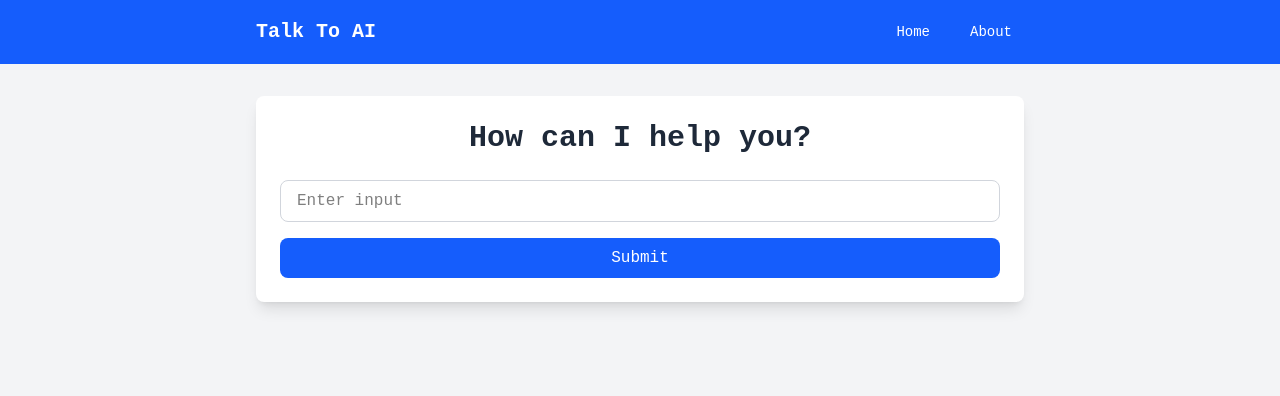
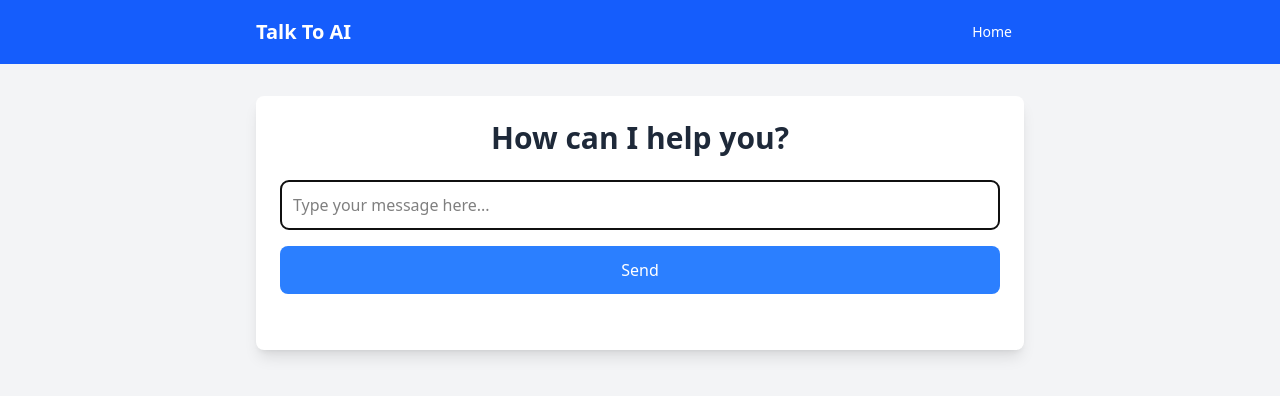
Before and after one commit to Mohamedibrahimfe/talk-to-ai, a React (Vite) app in the folder vite-project/: page / in a window 1280 px wide. Shown: the top 396 px of the page. Built offline with nearby package versions, Linux system fonts and the light colour scheme; no server answers.

Commit message:
all works with ai chatbot

```diff
--- a/vite-project/package.json
+++ b/vite-project/package.json
@@ -10,11 +10,14 @@
     "preview": "vite preview"
   },
   "dependencies": {
+    "@google/generative-ai": "^0.21.0",
     "@tailwindcss/vite": "^4.0.1",
     "axios": "^1.7.9",
+    "openai": "^4.83.0",
     "react": "^18.3.1",
     "react-dom": "^18.3.1",
-    "tailwindcss": "^4.0.1"
+    "tailwindcss": "^4.0.1",
+    "typewriter-effect": "^2.21.0"
   },
   "devDependencies": {
     "@eslint/js": "^9.17.0",
--- a/vite-project/src/App.jsx
+++ b/vite-project/src/App.jsx
@@ -1,8 +1,8 @@
 import Navbar from "./components/Navbar";
-import React from 'react'
 import UiComponent from "./components/UiComponent";
+import React from "react";
+function App() {
 
-function App() {
   return (
     <div className="max-h-screen overflow-y-scroll bg-gray-100">
       <Navbar />
--- a/vite-project/src/components/Navbar.jsx
+++ b/vite-project/src/components/Navbar.jsx
@@ -3,7 +3,7 @@ import React, { useState } from "react";
 export default function Navbar() {
     const [isOpen, setIsOpen] = useState(false);
   return (
-    <nav className="bg-blue-600 shadow-lg">
+    <nav className="bg-blue-600 shadow-lg px-6 md:px-0">
       <div className="max-w-3xl mx-auto ">
         <div className="flex justify-between items-center h-16">
           {/* Logo or Brand Name */}
@@ -21,12 +21,7 @@ export default function Navbar() {
             >
               Home
             </a>
-            <a
-              href="/"
-              className="text-white hover:bg-blue-700 px-3 py-2 rounded-md text-sm font-medium transition duration-200"
-            >
-              About
-            </a>
+
 
           </div>
 
--- a/vite-project/src/components/UiComponent.jsx
+++ b/vite-project/src/components/UiComponent.jsx
@@ -1,19 +1,54 @@
-import React, { useState } from "react";
-import fetchDataFromDeepSeek from "./fetchDataFromDeepSeek";
+import React, { useState, useEffect, useCallback } from "react";
+import fetchDataFromAi from "./fetchDataFromAi";
+import TypeWriter from "typewriter-effect";
 
 const UiComponent = () => {
   const [input, setInput] = useState("");
-  const [response, setResponse] = useState(null);
+  const [loading, setLoading] = useState(false);
+  const [error, setError] = useState("");
+  const [messageHistory, setMessageHistory] = useState([]);
 
-  const handleSubmit = async (e) => {
-    e.preventDefault();
-    try {
-      const data = await fetchDataFromDeepSeek(input);
-      setResponse(data);
-    } catch (error) {
-      console.error("Error:", error);
+  // Load messages from localStorage on component mount
+  useEffect(() => {
+    const savedMessages = localStorage.getItem("chatHistory");
+    if (savedMessages) {
+      setMessageHistory(JSON.parse(savedMessages));
     }
-  };
+  }, []);
+
+  // Save messages to localStorage whenever messageHistory changes
+  useEffect(() => {
+    localStorage.setItem("chatHistory", JSON.stringify(messageHistory));
+  }, [messageHistory]);
+
+  const handleSubmit = useCallback(
+    async (e) => {
+      e.preventDefault();
+      if (!input.trim() || loading) return; // Prevent empty submissions or multiple submissions
+
+      setLoading(true);
+      setError("");
+
+      try {
+        const response = await fetchDataFromAi(input);
+        const newMessage = {
+          userInput: input,
+          aiResponse: response,
+          timestamp: new Date().toISOString(),
+        };
+
+        setMessageHistory((prevHistory) => [...prevHistory, newMessage]);
+        setInput("");
+      } catch (error) {
+        setError(
+          error.message || "An error occurred while fetching the response."
+        );
+      } finally {
+        setLoading(false);
+      }
+    },
+    [input, loading]
+  );
 
   return (
     <div className="min-h-screen bg-gray-100 py-8 px-4 sm:px-6 lg:px-8">
@@ -21,30 +56,65 @@ const UiComponent = () => {
         <h1 className="text-3xl font-bold text-center text-gray-800 mb-6">
           How can I help you?
         </h1>
-        <form onSubmit={handleSubmit} className="space-y-4">
+
+        {/* Input Form */}
+        <form onSubmit={handleSubmit} className="mb-4">
           <input
             type="text"
             value={input}
             onChange={(e) => setInput(e.target.value)}
-            placeholder="Enter input"
-            className="w-full px-4 py-2 border border-gray-300 rounded-lg focus:outline-none focus:ring-2 focus:ring-blue-500 focus:border-transparent"
+            className="w-full p-3 border border-gray-300 rounded-lg mb-4"
+            placeholder="Type your message here..."
+            required
+            autoFocus
+            disabled={loading}
           />
           <button
             type="submit"
-            className="w-full bg-blue-600 hover:bg-blue-700 text-white py-2 px-4 rounded-lg hover:bg-blue-600 transition duration-200 focus:outline-none focus:ring-2 focus:ring-blue-500 focus:ring-offset-2"
+            className="w-full bg-blue-500 text-white p-3 rounded-lg hover:bg-blue-600 transition-colors"
+            disabled={loading}
           >
-            Submit
+            {loading ? "Sending..." : "Send"}
           </button>
         </form>
-        {response && (
-          <div className="mt-8 p-6 bg-gray-50 rounded-lg shadow transition duration-200">
-            <h2 className="text-xl font-semibold text-gray-700 mb-4">
-              Ai:
-            </h2>
-            <pre className="bg-gray-600 text-white p-4 rounded-lg overflow-x-auto">
-              <code>{JSON.stringify(response, null, 2)}</code>
-            </pre>
+
+        {/* Error Display */}
+        {error && (
+          <div className="mb-4 p-3 bg-red-100 text-red-700 rounded-lg">
+            <p>{error}</p>
           </div>
+        )}
+
+        {/* Message History Section */}
+        <div className="mb-8 space-y-4">
+          {messageHistory.map((message, index) => (
+            <div key={index} className="border-b pb-4">
+              <div className="bg-gray-50 py-4 rounded-lg mb-2">
+                <p className="text-gray-600">
+                  <p className="font-semibold text-gray-700 inline-block">You:</p>
+                  {" "}{message.userInput}
+                </p>
+              </div>
+              <div className="bg-gray-600 text-white p-4 rounded-lg">
+                <TypeWriter
+                  onInit={(typewriter) => {
+                    typewriter.typeString(message.aiResponse).start();
+                  }}
+                  options={{
+                    delay: 20,
+                    cursor: "",
+                  }}
+                />
+              </div>
+            </div>
+          ))}
+        </div>
+
+        {/* Loading Indicator */}
+        {loading && (
+          <p className="flex items-center justify-center text-gray-800">
+            Loading...
+          </p>
         )}
       </div>
     </div>
--- /dev/null
+++ b/vite-project/src/components/fetchDataFromAi.js
@@ -0,0 +1,13 @@
+import { GoogleGenerativeAI } from "@google/generative-ai";
+import React from "react";
+const fetchDataFromAi = async (input) => {
+  const genAI = new GoogleGenerativeAI(
+    import.meta.env.VITE_API_URL
+  );
+  const model = genAI.getGenerativeModel({ model: "gemini-1.5-flash" });
+
+  const prompt = input;
+  const result = await model.generateContent(prompt);
+  return result.response.text();
+};
+export default fetchDataFromAi;
--- a/vite-project/src/components/fetchDataFromDeepSeek.jsx
+++ /dev/null
@@ -1,28 +0,0 @@
-import axios from 'axios';
-
-const DEEPSEEK_API_URL = 'https://api.deepseek.com/v1/chat/completions'; // Replace with the actual API endpoint
-const API_KEY = import.meta.env.REACT_APP_DEEPSEEK_API_KEY;
-
-export const fetchDataFromDeepSeek = async (inputData) => {
-  try {
-    const response = await axios.post(
-      DEEPSEEK_API_URL,
-      {
-        // Add your request payload here
-        input: inputData,
-      },
-      {
-        headers: {
-          'Authorization': `Bearer ${API_KEY}`,
-          'Content-Type': 'application/json',
-        },
-      }
-    );
-    return response.data;
-  } catch (error) {
-    console.error('Error fetching data from DeepSeek:', error);
-    throw error;
-  }
-};
-
-export default fetchDataFromDeepSeek;
--- a/vite-project/src/index.css
+++ b/vite-project/src/index.css
@@ -1,5 +1 @@
 @import "tailwindcss";
-@import url('https://fonts.googleapis.com/css2?family=Courier+Prime:ital,wght@0,400;0,700;1,400;1,700&display=swap');
-body{
-    font-family: 'Courier New', Courier, monospace;
-}
--- a/vite-project/src/main.jsx
+++ b/vite-project/src/main.jsx
@@ -1,10 +1,5 @@
-import { StrictMode } from 'react'
-import { createRoot } from 'react-dom/client'
-import './index.css'
-import App from './App.jsx'
-import React from 'react'
-createRoot(document.getElementById('root')).render(
-  <StrictMode>
-    <App />
-  </StrictMode>,
-)
+import { createRoot } from "react-dom/client";
+import "./index.css";
+import App from "./App.jsx";
+import React from "react";
+createRoot(document.getElementById("root")).render(<App />);
```
Also changed, not shown: 1 other file (tests, documents, lock files or other folders).
